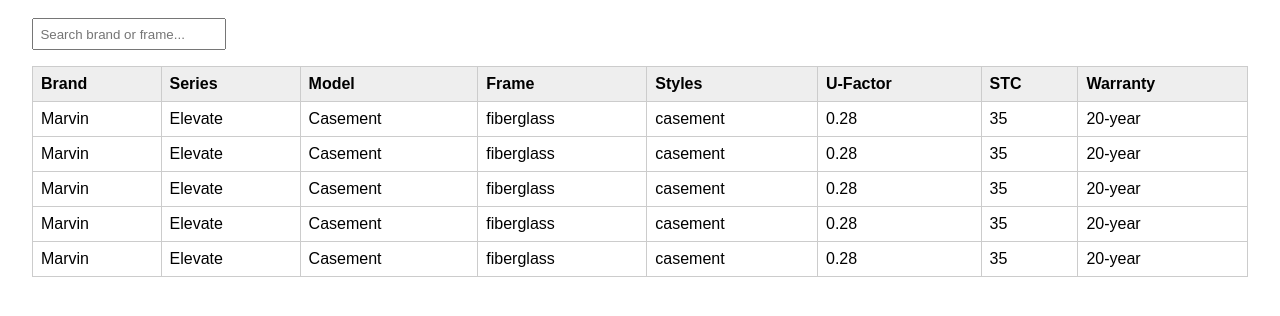
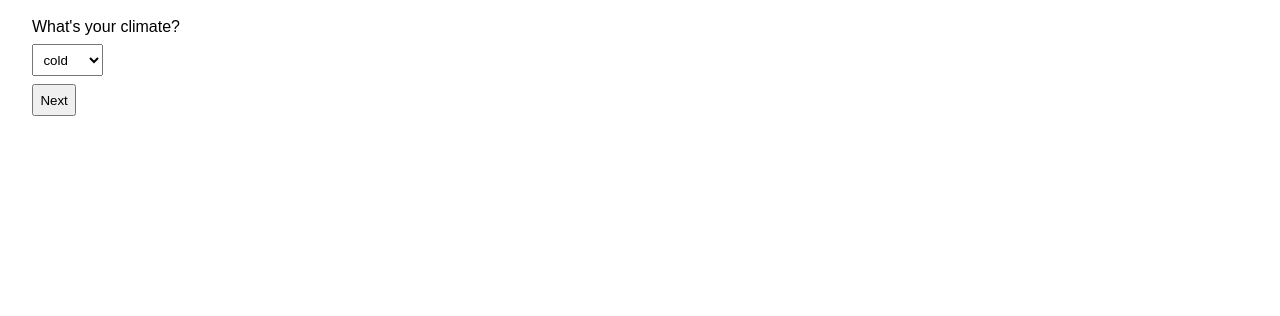
Before and after one commit to glbsh/windows-recommender, a plain HTML site: page index.html in a window 1280 px wide. Shown: the part 72-388 px from the top of the page. Drawn offline with nearby package versions, Linux system fonts and the light colour scheme.

Commit message:
Add files via upload

```diff
--- a/index.html
+++ b/index.html
@@ -3,13 +3,12 @@
 <head>
   <title>Window Selector</title>
   <script src="https://cdn.jsdelivr.net/npm/papaparse@5.4.1/papaparse.min.js"></script>
-  <script defer src="script.js"></script>
   <style>
     body { font-family: sans-serif; margin: 2rem; }
     table { border-collapse: collapse; width: 100%; margin-top: 1rem; }
     th, td { border: 1px solid #ccc; padding: 0.5rem; text-align: left; }
     th { background-color: #eee; }
-    input, button { margin-right: 0.5rem; padding: 0.4rem; }
+    input, button, select { margin: 0.5rem 0; padding: 0.4rem; display: block; }
   </style>
 </head>
 <body>
@@ -37,8 +36,72 @@
             warranty: row.Warranty
           }));
 
+          const app = document.getElementById("app");
+          let answers = {};
+
+          const questions = [
+            {
+              key: "climate",
+              label: "What's your climate?",
+              options: ["cold", "hot", "rainy", "mixed"]
+            },
+            {
+              key: "style",
+              label: "Preferred window style?",
+              options: ["casement", "sliding", "double-hung", "awning", "picture", "any"]
+            },
+            {
+              key: "material",
+              label: "Preferred frame material?",
+              options: ["vinyl", "wood", "fiberglass", "recommend"]
+            },
+            {
+              key: "budget",
+              label: "What's your budget tier?",
+              options: ["any"]
+            },
+            {
+              key: "features",
+              label: "Which features matter most? (Ctrl+Click to select multiple)",
+              options: ["energy", "sound", "warranty"],
+              multi: true
+            }
+          ];
+
+          let current = 0;
+
+          function askNext() {
+            app.innerHTML = "";
+            if (current >= questions.length) {
+              showResults();
+              return;
+            }
+
+            const q = questions[current];
+            const label = document.createElement("label");
+            label.textContent = q.label;
+            const select = document.createElement("select");
+            if (q.multi) select.multiple = true;
+            q.options.forEach(opt => {
+              const o = document.createElement("option");
+              o.value = opt;
+              o.textContent = opt;
+              select.appendChild(o);
+            });
+            const btn = document.createElement("button");
+            btn.textContent = "Next";
+            btn.onclick = () => {
+              answers[q.key] = q.multi ? Array.from(select.selectedOptions).map(o => o.value) : select.value;
+              current++;
+              askNext();
+            };
+            app.appendChild(label);
+            app.appendChild(select);
+            app.appendChild(btn);
+          }
+
           function getRecommendations(answers) {
-            const climate = answers.autoClimate || answers.climate;
+            const climate = answers.climate;
             return windowDatabase
               .filter(w => w.climates.includes(climate))
               .filter(w => w.style.includes(answers.style) || answers.style === 'any')
@@ -49,31 +112,13 @@
               .slice(0, 5);
           }
 
-          function renderComparisonTable(models) {
+          function showResults() {
+            const models = getRecommendations(answers);
             const container = document.createElement('div');
-            const filter = document.createElement('input');
-            filter.placeholder = "Search brand or frame...";
-            filter.oninput = () => {
-              const rows = container.querySelectorAll("tbody tr");
-              rows.forEach(row => {
-                row.style.display = row.textContent.toLowerCase().includes(filter.value.toLowerCase()) ? "" : "none";
-              });
-            };
-            container.appendChild(filter);
-
             const table = document.createElement('table');
             table.innerHTML = `
               <thead>
-                <tr>
-                  <th>Brand</th>
-                  <th>Series</th>
-                  <th>Model</th>
-                  <th>Frame</th>
-                  <th>Styles</th>
-                  <th>U-Factor</th>
-                  <th>STC</th>
-                  <th>Warranty</th>
-                </tr>
+                <tr><th>Brand</th><th>Series</th><th>Model</th><th>Frame</th><th>Styles</th><th>U-Factor</th><th>STC</th><th>Warranty</th></tr>
               </thead>
               <tbody>
                 ${models.map(m => `
@@ -87,25 +132,13 @@
                     <td>${m.stc}</td>
                     <td>${m.warranty}</td>
                   </tr>`).join('')}
-              </tbody>
-            `;
+              </tbody>`;
             container.appendChild(table);
-            return container;
+            app.innerHTML = "<h2>Top Recommendations</h2>";
+            app.appendChild(container);
           }
 
-          const sampleAnswers = {
-            climate: "cold",
-            style: "casement",
-            material: "fiberglass",
-            budget: "any",
-            features: ["energy", "sound"]
-          };
-
-          const models = getRecommendations(sampleAnswers);
-          const ui = renderComparisonTable(models);
-          const app = document.getElementById("app");
-          app.innerHTML = "";
-          app.appendChild(ui);
+          askNext();
         }
       });
     });
```
